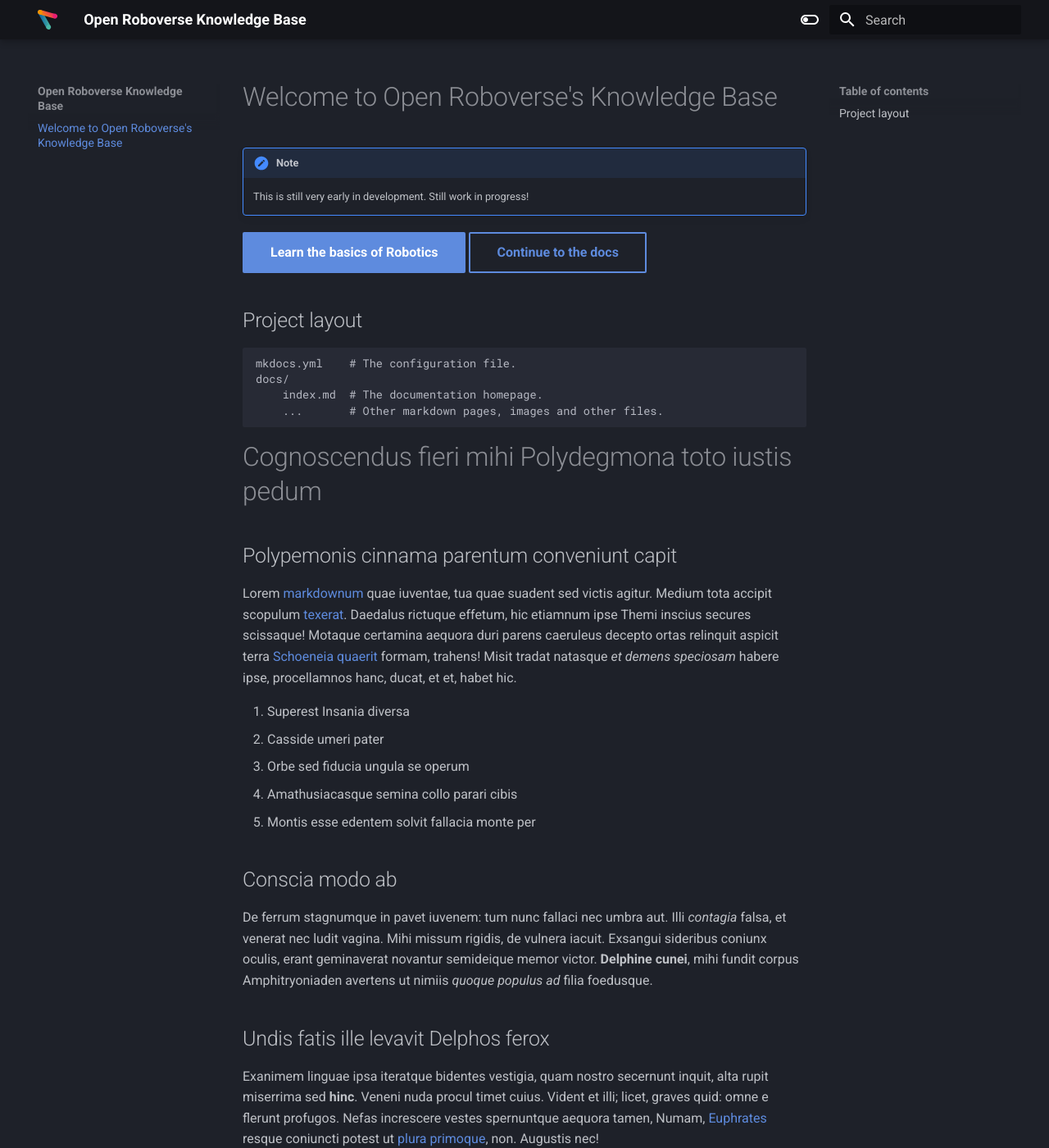
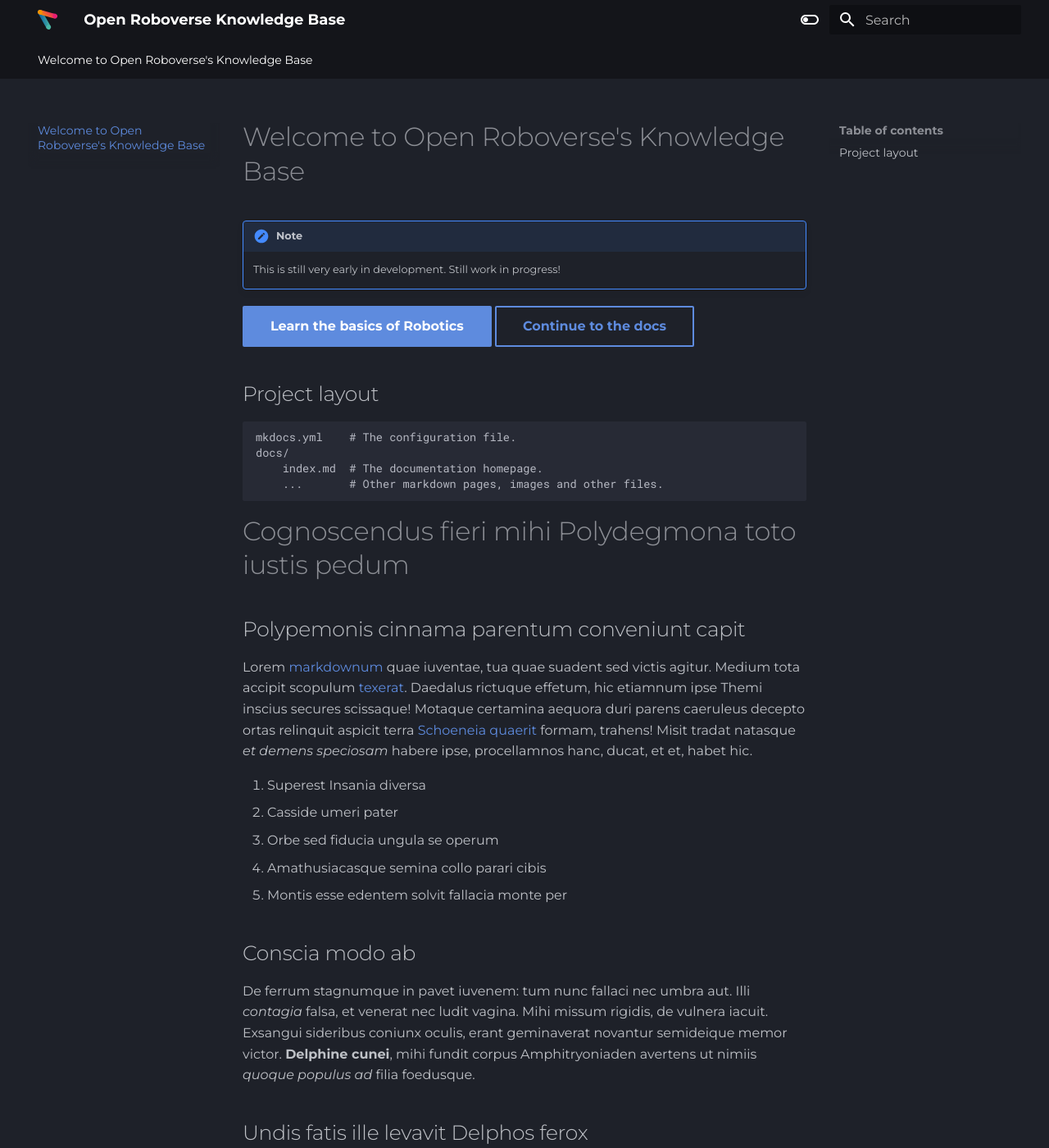
Before and after one commit to openroboticmetaverse/knowledge-base, an MkDocs documentation site: the page built from docs/index.md, in a window 1280 px wide and 1400 px high. Shown: the whole window at 82% size. Built offline with MkDocs 1.6.1 and Material for MkDocs 9.7.7, drawn with Linux system fonts in a browser that asks for light colours.

Commit message:
edited config file

```diff
--- a/mkdocs.yml
+++ b/mkdocs.yml
@@ -6,6 +6,13 @@
 
   features:
     - navigation.footer
+    - navigation.instant
+    - navigation.instant.progress
+    - navigation.tracking
+    - navigation.tabs
+
+  font:
+    text: Montserrat
 
   palette:
     # dark mode
@@ -14,7 +21,7 @@
         icon: material/toggle-switch-off-outline
         name: Switch to dark mode
       primary: black
-      accent: indigo
+      accent: deep purple
     # light mode
     - scheme: default
       toggle:
```
Also changed, not shown: 2 other files.
